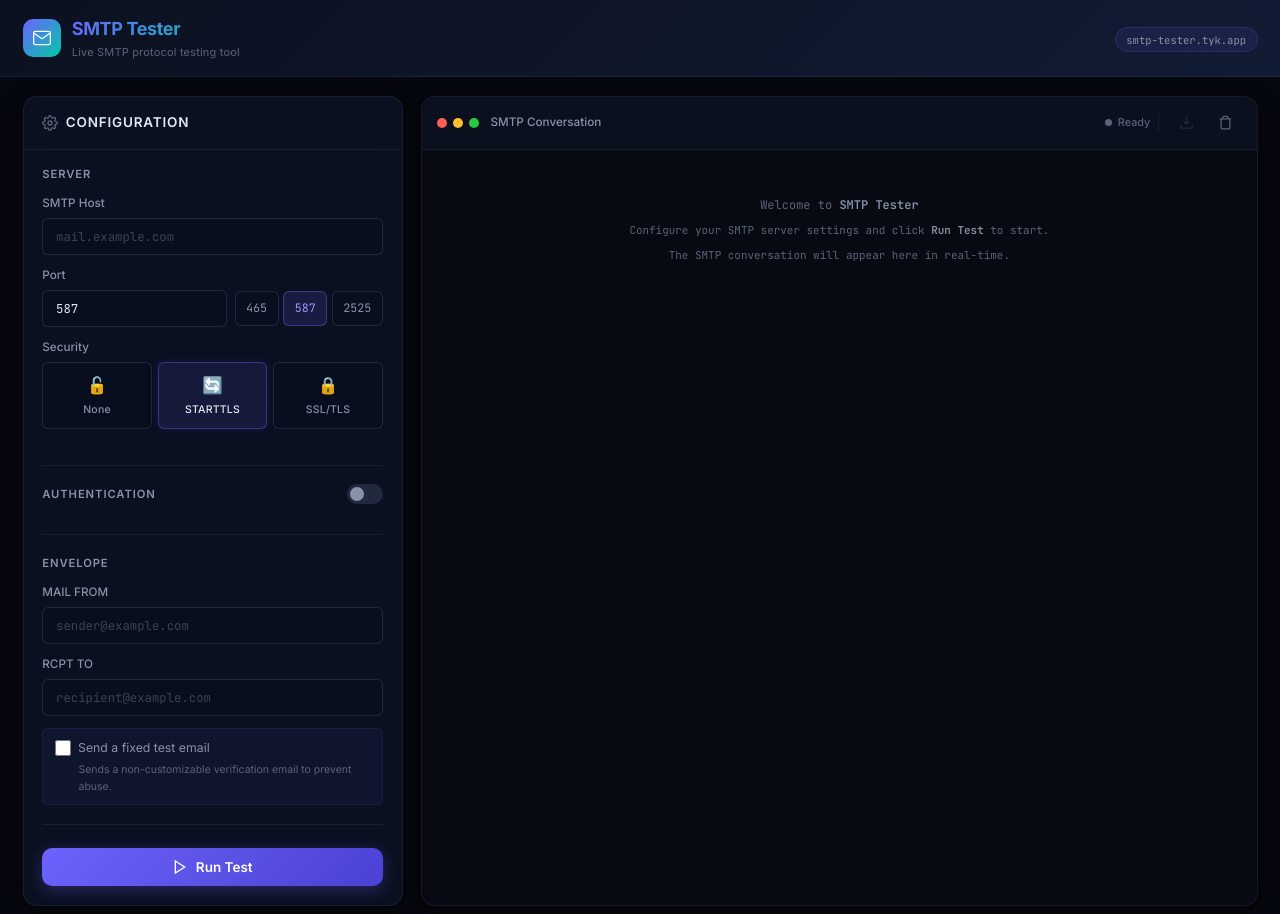
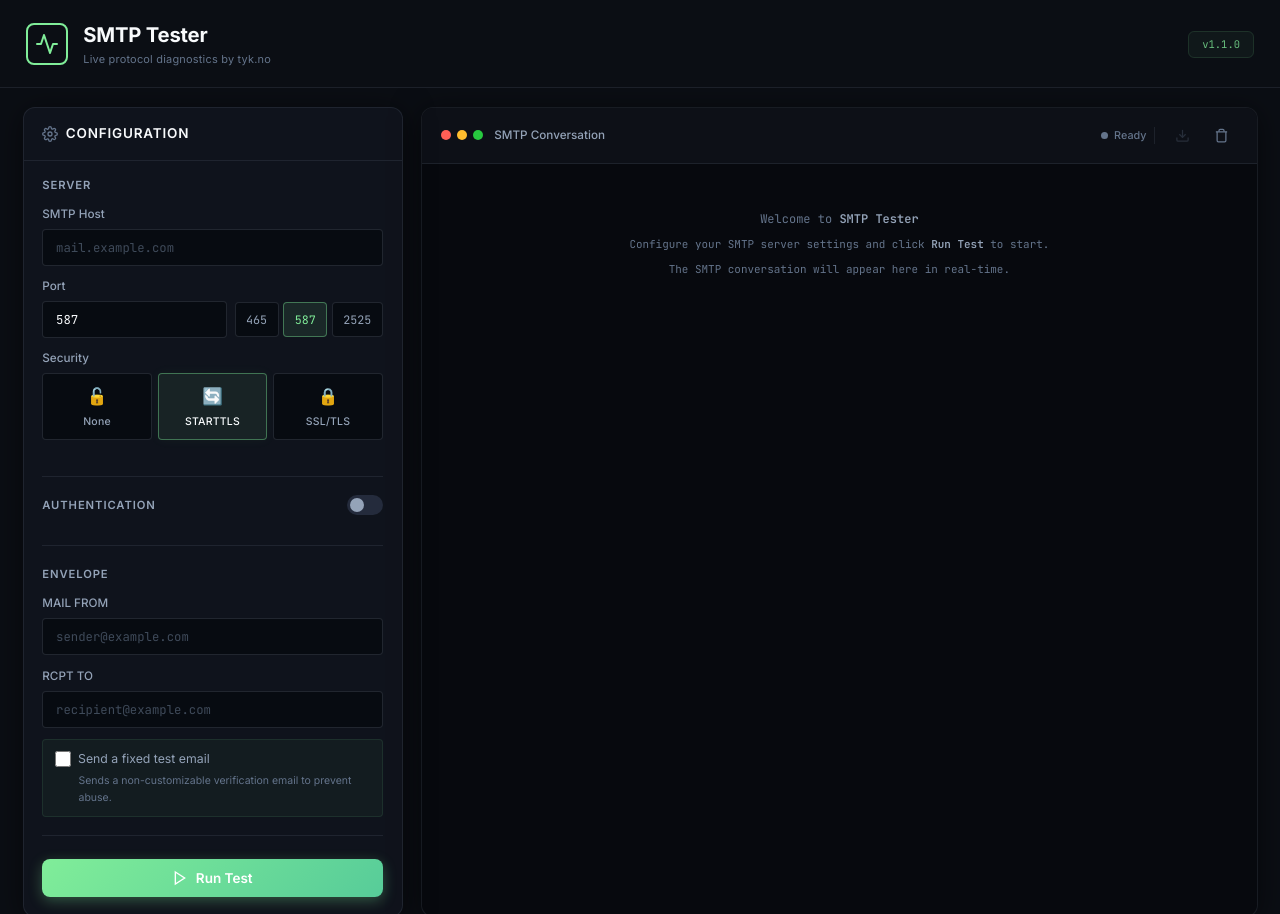
Before and after one commit to datyk/smtp-tester, a website: page public/index.html in a window 1280 px wide. Shown: the top 914 px of the page. Drawn offline with Linux system fonts and the light colour scheme.

Commit message:
Redesign: aligned UI with tyk.no aesthetic (Charcoal & Mint Green)

```diff
--- a/public/css/style.css
+++ b/public/css/style.css
@@ -10,51 +10,51 @@
 }
 
 :root {
-  /* Core palette */
-  --bg-primary: #06080f;
-  --bg-secondary: #0c1120;
-  --bg-card: rgba(14, 20, 40, 0.7);
-  --bg-card-hover: rgba(20, 28, 52, 0.8);
-  --bg-input: rgba(10, 16, 32, 0.8);
-  --bg-terminal: #070a12;
+  /* Core palette from tyk.no */
+  --bg-primary: #0b0e14;
+  --bg-secondary: #0f121a;
+  --bg-card: rgba(18, 22, 32, 0.7);
+  --bg-card-hover: rgba(24, 30, 42, 0.8);
+  --bg-input: rgba(7, 10, 15, 0.8);
+  --bg-terminal: #07090e;
 
   /* Borders */
-  --border-subtle: rgba(99, 115, 155, 0.15);
-  --border-glow: rgba(99, 140, 255, 0.25);
-  --border-input: rgba(99, 115, 155, 0.25);
-  --border-input-focus: rgba(99, 140, 255, 0.6);
+  --border-subtle: rgba(148, 163, 184, 0.12);
+  --border-glow: rgba(128, 237, 153, 0.25);
+  --border-input: rgba(148, 163, 184, 0.18);
+  --border-input-focus: rgba(128, 237, 153, 0.6);
 
   /* Text */
-  --text-primary: #e4e8f1;
-  --text-secondary: #8892a8;
-  --text-muted: #5a6378;
-  --text-link: #6e9fff;
+  --text-primary: #f8fafc;
+  --text-secondary: #94a3b8;
+  --text-muted: #64748b;
+  --text-link: #80ed99;
 
   /* Accent gradient */
-  --gradient-accent: linear-gradient(135deg, #6c63ff 0%, #00c9a7 100%);
-  --gradient-header: linear-gradient(135deg, #0c1120 0%, #111b33 100%);
-  --gradient-btn: linear-gradient(135deg, #6c63ff 0%, #5b52e6 50%, #4a42d4 100%);
-  --gradient-btn-hover: linear-gradient(135deg, #7d75ff 0%, #6c63ff 50%, #5b52e6 100%);
+  --gradient-accent: linear-gradient(135deg, #80ed99 0%, #57cc99 100%);
+  --gradient-header: linear-gradient(135deg, #0b0e14 0%, #151a24 100%);
+  --gradient-btn: linear-gradient(135deg, #80ed99 0%, #57cc99 100%);
+  --gradient-btn-hover: linear-gradient(135deg, #97f2ac 0%, #6ce0ae 100%);
 
-  /* Log colors */
-  --color-sent: #00e5ff;
-  --color-received: #76ff03;
-  --color-info: #ffd740;
-  --color-error: #ff5252;
-  --color-tls: #ea80fc;
-  --color-complete: #00c9a7;
+  /* Log colors - Harmonized with mint theme */
+  --color-sent: #80ed99;
+  --color-received: #38bdf8;
+  --color-info: #fbbf24;
+  --color-error: #f87171;
+  --color-tls: #c084fc;
+  --color-complete: #80ed99;
 
   /* Effects */
-  --shadow-card: 0 4px 24px rgba(0, 0, 0, 0.4), 0 1px 4px rgba(0, 0, 0, 0.2);
-  --shadow-glow: 0 0 20px rgba(108, 99, 255, 0.15);
-  --shadow-btn: 0 4px 16px rgba(108, 99, 255, 0.3);
-  --shadow-btn-hover: 0 6px 24px rgba(108, 99, 255, 0.45);
+  --shadow-card: 0 4px 30px rgba(0, 0, 0, 0.5);
+  --shadow-glow: 0 0 20px rgba(128, 237, 153, 0.1);
+  --shadow-btn: 0 4px 14px rgba(128, 237, 153, 0.3);
+  --shadow-btn-hover: 0 6px 20px rgba(128, 237, 153, 0.45);
 
   /* Spacing */
-  --radius-sm: 6px;
-  --radius-md: 10px;
-  --radius-lg: 14px;
-  --radius-xl: 18px;
+  --radius-sm: 4px;
+  --radius-md: 8px;
+  --radius-lg: 12px;
+  --radius-xl: 16px;
 
   /* Typography */
   --font-ui: 'Inter', -apple-system, BlinkMacSystemFont, 'Segoe UI', sans-serif;
@@ -88,13 +88,13 @@ body {
 
 /* --- Header --- */
 #app-header {
-  background: var(--gradient-header);
+  background: var(--bg-primary);
   border-bottom: 1px solid var(--border-subtle);
-  padding: 1rem 1.5rem;
+  padding: 1.25rem 1.75rem;
   position: sticky;
   top: 0;
   z-index: 100;
-  backdrop-filter: blur(16px);
+  backdrop-filter: blur(20px);
 }
 
 .header-content {
@@ -109,34 +109,32 @@ body {
 .header-brand {
   display: flex;
   align-items: center;
-  gap: 0.75rem;
+  gap: 1rem;
 }
 
 .header-icon {
-  width: 38px;
-  height: 38px;
-  background: var(--gradient-accent);
+  width: 42px;
+  height: 42px;
+  background: transparent;
+  border: 2px solid var(--text-link);
   border-radius: var(--radius-md);
   display: flex;
   align-items: center;
   justify-content: center;
-  color: white;
+  color: var(--text-link);
   flex-shrink: 0;
 }
 
 .header-icon svg {
-  width: 20px;
-  height: 20px;
+  width: 24px;
+  height: 24px;
 }
 
 #app-header h1 {
-  font-size: 1.2rem;
+  font-size: 1.35rem;
   font-weight: 700;
-  letter-spacing: -0.02em;
-  background: var(--gradient-accent);
-  -webkit-background-clip: text;
-  -webkit-text-fill-color: transparent;
-  background-clip: text;
+  letter-spacing: -0.01em;
+  color: var(--text-primary);
 }
 
 .header-subtitle {
@@ -149,11 +147,12 @@ body {
 .header-badge {
   font-family: var(--font-mono);
   font-size: 0.7rem;
-  padding: 0.3rem 0.7rem;
-  background: rgba(108, 99, 255, 0.1);
-  border: 1px solid rgba(108, 99, 255, 0.2);
-  border-radius: 20px;
-  color: var(--text-secondary);
+  padding: 0.35rem 0.85rem;
+  background: rgba(128, 237, 153, 0.06);
+  border: 1px solid rgba(128, 237, 153, 0.15);
+  border-radius: 6px;
+  color: var(--text-link);
+  opacity: 0.8;
 }
 
 /* --- Main Layout --- */
@@ -173,7 +172,6 @@ body {
   background: var(--bg-card);
   border: 1px solid var(--border-subtle);
   border-radius: var(--radius-lg);
-  backdrop-filter: blur(12px);
   box-shadow: var(--shadow-card);
   overflow: hidden;
 }
@@ -322,9 +320,9 @@ body {
 }
 
 .preset-btn.active {
-  background: rgba(108, 99, 255, 0.15);
-  border-color: rgba(108, 99, 255, 0.4);
-  color: #9d97ff;
+  background: rgba(128, 237, 153, 0.1);
+  border-color: rgba(128, 237, 153, 0.4);
+  color: var(--text-link);
 }
 
 /* Security radio cards */
@@ -356,9 +354,9 @@ body {
 }
 
 .radio-card input:checked + .radio-card-inner {
-  background: rgba(108, 99, 255, 0.12);
-  border-color: rgba(108, 99, 255, 0.4);
-  box-shadow: 0 0 12px rgba(108, 99, 255, 0.1);
+  background: rgba(128, 237, 153, 0.08);
+  border-color: rgba(128, 237, 153, 0.4);
+  box-shadow: 0 0 12px rgba(128, 237, 153, 0.05);
 }
 
 .radio-card:hover .radio-card-inner {
@@ -412,12 +410,12 @@ body {
 }
 
 .toggle-switch input:checked + .toggle-slider {
-  background: rgba(108, 99, 255, 0.4);
+  background: rgba(128, 237, 153, 0.3);
 }
 
 .toggle-switch input:checked + .toggle-slider::before {
   transform: translateX(16px);
-  background: #9d97ff;
+  background: var(--text-link);
 }
 
 /* Auth fields */
@@ -449,8 +447,8 @@ body {
 .send-test-wrapper {
   margin-top: 0.5rem;
   padding: 0.6rem 0.75rem;
-  background: rgba(108, 99, 255, 0.06);
-  border: 1px solid rgba(108, 99, 255, 0.12);
+  background: rgba(128, 237, 153, 0.04);
+  border: 1px solid rgba(128, 237, 153, 0.1);
   border-radius: var(--radius-sm);
 }
 
@@ -572,8 +570,8 @@ body {
   display: flex;
   align-items: center;
   justify-content: space-between;
-  padding: 0.65rem 1rem;
-  background: rgba(14, 20, 40, 0.6);
+  padding: 0.75rem 1.25rem;
+  background: rgba(15, 18, 26, 0.8);
   border-bottom: 1px solid var(--border-subtle);
 }
 
@@ -662,9 +660,9 @@ body {
 }
 
 .btn-icon-action:hover:not(:disabled) {
-  background: rgba(99, 115, 155, 0.1);
+  background: rgba(148, 163, 184, 0.08);
   border-color: var(--border-subtle);
-  color: var(--text-secondary);
+  color: var(--text-primary);
 }
 
 .btn-icon-action:disabled {
@@ -716,7 +714,8 @@ body {
 }
 
 .export-option:hover {
-  background: rgba(108, 99, 255, 0.1);
+  background: rgba(128, 237, 153, 0.08);
+  color: var(--text-link);
 }
 
 .export-option + .export-option {
@@ -776,7 +775,7 @@ body {
 }
 
 .log-line:hover {
-  background: rgba(99, 115, 155, 0.05);
+  background: rgba(148, 163, 184, 0.04);
 }
 
 @keyframes lineIn {
--- a/public/index.html
+++ b/public/index.html
@@ -3,32 +3,30 @@
 <head>
   <meta charset="UTF-8">
   <meta name="viewport" content="width=device-width, initial-scale=1.0">
-  <title>SMTP Tester — Live SMTP Protocol Testing Tool</title>
-  <meta name="description" content="Test SMTP server connections with live, color-coded protocol conversation viewer. Supports SSL/TLS, STARTTLS, and authentication.">
-  <meta name="theme-color" content="#0a0e1a">
+  <title>SMTP Tester — by tyk.no</title>
+  <meta name="description" content="A professional SMTP protocol testing tool with real-time conversation streaming.">
+  <meta name="theme-color" content="#0b0e14">
   <link rel="preconnect" href="https://fonts.googleapis.com">
   <link rel="preconnect" href="https://fonts.gstatic.com" crossorigin>
   <link href="https://fonts.googleapis.com/css2?family=Inter:wght@300;400;500;600;700&family=JetBrains+Mono:wght@400;500;600&display=swap" rel="stylesheet">
   <link rel="stylesheet" href="/css/style.css">
 </head>
 <body>
-  <!-- Header -->
   <header id="app-header">
     <div class="header-content">
       <div class="header-brand">
         <div class="header-icon">
-          <svg viewBox="0 0 24 24" fill="none" stroke="currentColor" stroke-width="1.5" stroke-linecap="round" stroke-linejoin="round">
-            <path d="M4 4h16c1.1 0 2 .9 2 2v12c0 1.1-.9 2-2 2H4c-1.1 0-2-.9-2-2V6c0-1.1.9-2 2-2z"/>
-            <polyline points="22,6 12,13 2,6"/>
+          <svg viewBox="0 0 24 24" fill="none" stroke="currentColor" stroke-width="2" stroke-linecap="round" stroke-linejoin="round">
+            <polyline points="22 12 18 12 15 21 9 3 6 12 2 12"></polyline>
           </svg>
         </div>
         <div>
           <h1>SMTP Tester</h1>
-          <p class="header-subtitle">Live SMTP protocol testing tool</p>
+          <p class="header-subtitle">Live protocol diagnostics by tyk.no</p>
         </div>
       </div>
       <div class="header-meta">
-        <span class="header-badge">smtp-tester.tyk.app</span>
+        <span class="header-badge">v1.1.0</span>
       </div>
     </div>
   </header>
```
